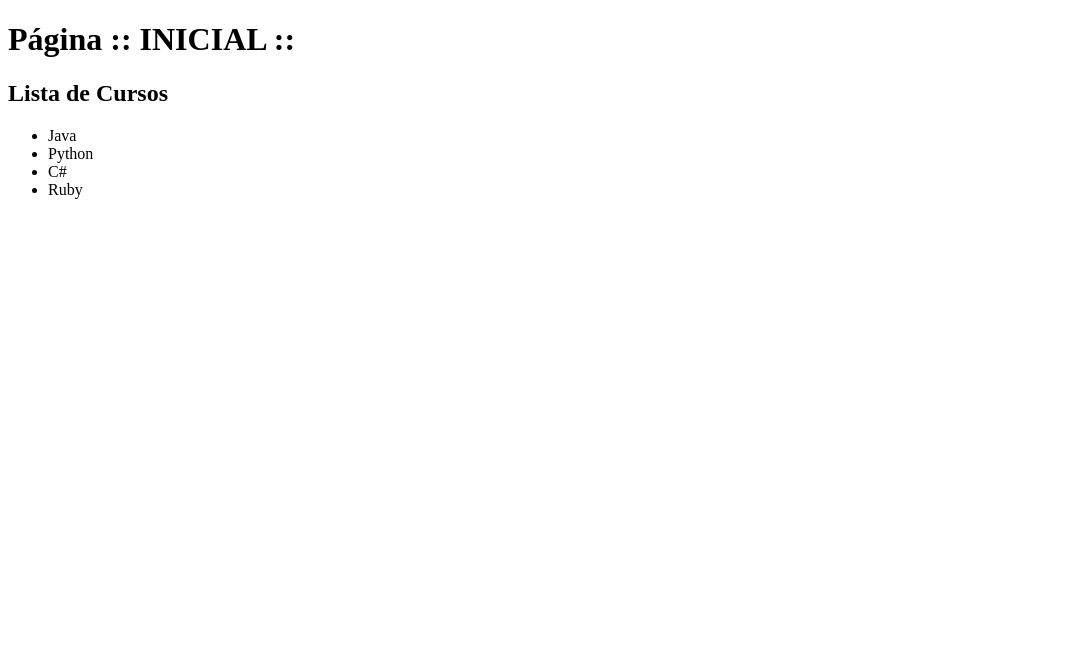
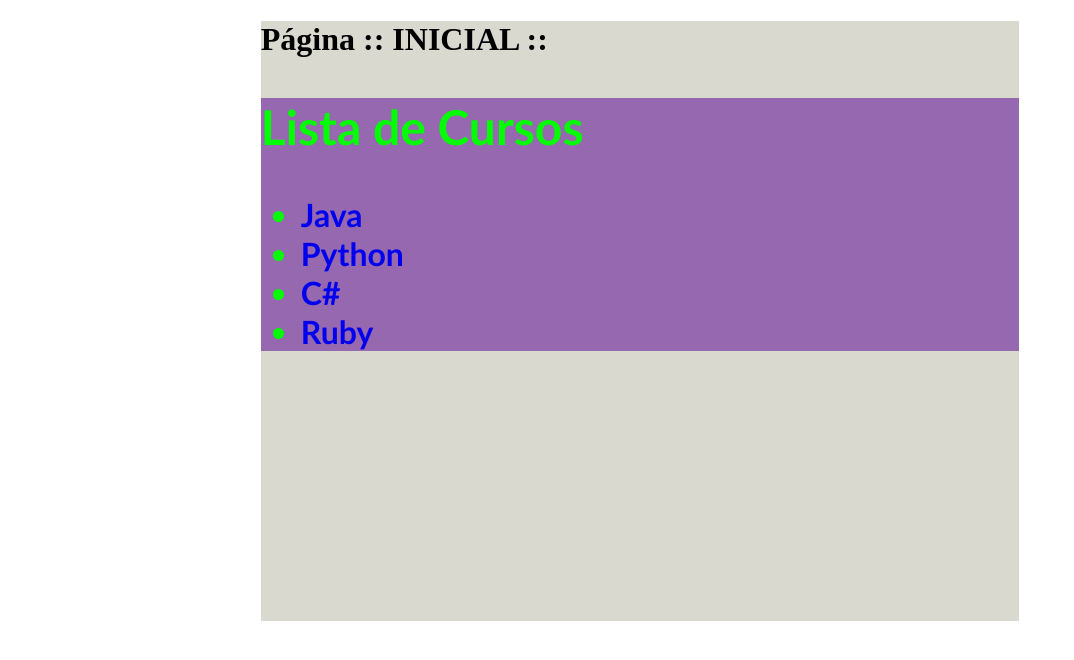
Before and after one commit to 1TDSU/css-basico, a plain HTML site: page pagina_inicial.html in a window 1280 px wide. Shown: the whole page, without its empty margins (0-1074 px from the left). Drawn offline with Linux system fonts and the light colour scheme.

Commit message:
Inicio do Exercício!

```diff
--- a/pagina_inicial.html
+++ b/pagina_inicial.html
@@ -4,6 +4,31 @@
     <meta charset="utf-8">
     <meta name="viewport" content="width=device-width,initial-scale=1">
     <title>:: INICIAL ::</title>
+
+    <style>
+      /* TESTE */
+        #container{
+          margin-left:20%;
+          margin-right:20%;
+          height:600px;
+          font-family:"Times New Roman", "Verdana", serif;
+          background-color:#dad9cf;
+        }
+
+        a{
+          text-decoration:none;
+        }
+
+        #menu{
+          font-family:"Calibri",sans-serif;
+          background-color:#9568af;
+          color:#00ff00;
+          font-weight:bold;
+          font-size:2em;
+        }
+
+    </style>
+
   </head>
   <body>
     <div id="container">
@@ -12,10 +37,10 @@
       <div id="menu">
         <h2>Lista de Cursos</h2>
         <ul>
-          <li>Java</li>
-          <li>Python</li>
-          <li>C#</li>
-          <li>Ruby</li>
+          <li><a href="paginas/cursos/java/curso-java.html">Java</a></li>
+          <li><a href="paginas/cursos/python/curso-python.html">Python</a></li>
+          <li><a href="paginas/cursos/csharp/curso-csharp.html">C#</a></li>
+          <li><a href="paginas/cursos/ruby/curso-ruby.html">Ruby</a></li>
         </ul>
       </div>
     </div>
```
Also changed, not shown: css/estilo.css (added), tarefas.txt (added).
